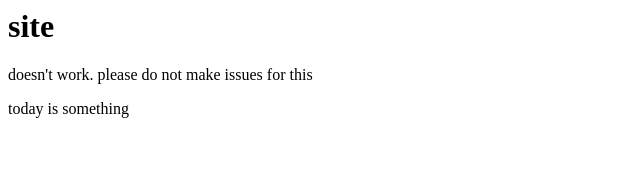
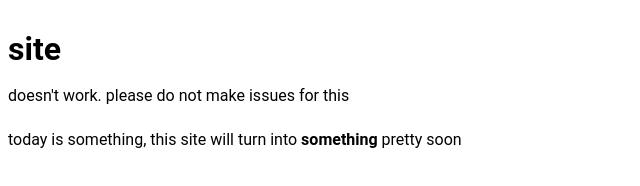
Before and after one commit to orphanlol/NotTrolling, a plain HTML site: page index.html in a window 1280 px wide. Shown: the whole page, without its empty margins (0-640 px from the left). Drawn offline with Linux system fonts and the light colour scheme.

Commit message:
- hopeful something will happen
:trollface:  🧨

```diff
--- a/index.html
+++ b/index.html
@@ -1,10 +1,15 @@
-<!-- removed, doesn't work anyway -->
+<!DOCTYPE html>
+<html>
 <head>
   <title>Internet Security by Zscaler</title>
 <!-- lmao the name -->
 </head>
 <body>
+  <link rel="stylesheet" href="style.css">
+
   <h1>site</h1>
   <p>doesn't work. please do not make issues for this</p>
-  <p>today is something</p>
+  <p>today is something, this site will turn into <strong>something</strong> pretty soon</p>
 </body>
+</head>
+</html>
```
